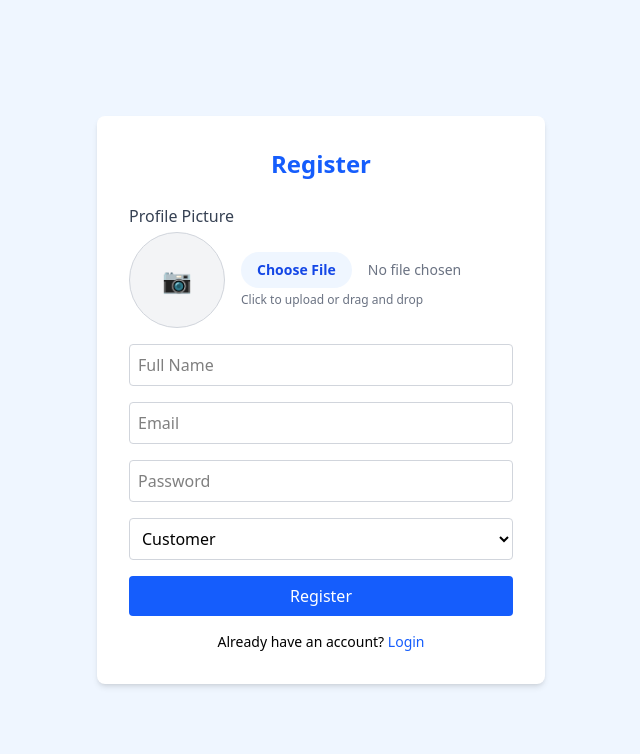
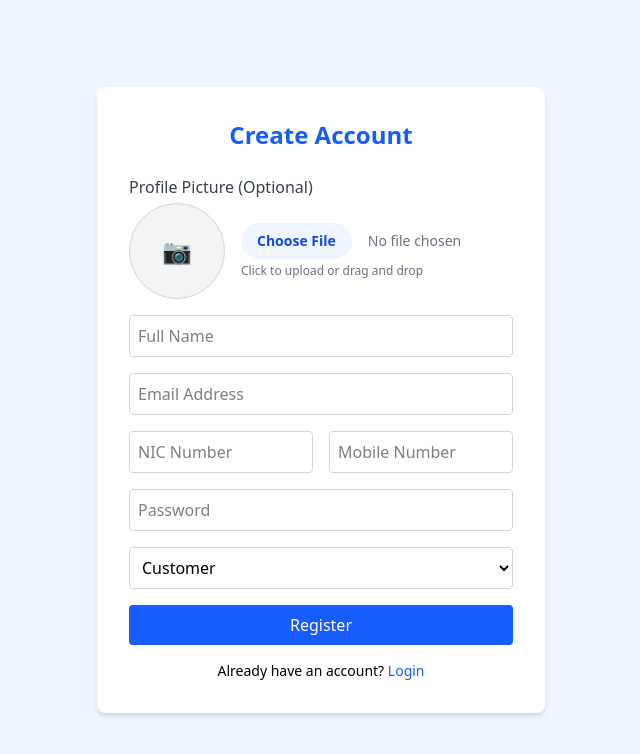
Before and after one commit to Yasodya12/-new2-frontend-car-rental, a React (Vite) app: page /register in a window 1280 px wide. Shown: the top 754 px of the page, without its empty margins (319-959 px from the left). Built offline with nearby package versions, Linux system fonts and the light colour scheme.

Commit message:
first commit

```diff
--- a/src/Model/bookingData.ts
+++ b/src/Model/bookingData.ts
@@ -1,13 +1,13 @@
 export interface BookingData {
     _id?: string;
-    customerId:string;
+    customerId: string;
     tripId: string;
     bookingDate: Date;
     status: string;
     notes?: string | null;
 }
 
-export interface PopulatedBookingDTO{
+export interface PopulatedBookingDTO {
     _id?: string;
     customerId: {
         _id: string;
@@ -30,6 +30,7 @@ export interface PopulatedBookingDTO{
         startLocation: string;
         endLocation: string;
         date: Date;
+        status: string;
     } | null;
 
     bookingDate: Date;
--- a/src/Model/userData.ts
+++ b/src/Model/userData.ts
@@ -5,6 +5,10 @@ export interface UserData {
     password: string
     role: string
     profileImage?: string | null | undefined
+    nic?: string
+    contactNumber?: string
+    dateOfBirth?: string | Date | null
+    gender?: string | null
     averageRating?: number
     totalRatings?: number
     experience?: number
--- a/src/view/common/Navbar/Navbar.tsx
+++ b/src/view/common/Navbar/Navbar.tsx
@@ -13,6 +13,10 @@ export interface UserData {
     password: string
     role: string
     profileImage?: string | null | undefined
+    nic?: string
+    contactNumber?: string
+    dateOfBirth?: string | Date | null
+    gender?: string | null
     averageRating?: number
     totalRatings?: number
     experience?: number
--- a/src/view/page/Booking/Booking.tsx
+++ b/src/view/page/Booking/Booking.tsx
@@ -82,7 +82,7 @@ export function Booking() {
 
                 const ratedSet = new Set<string>();
                 for (const booking of allBookings) {
-                    if (booking.tripId?._id && (booking.status === "Confirmed" || booking.tripId?.status === "Completed")) {
+                    if (booking.tripId?._id && (booking.status === "Confirmed" || booking.tripId?.status === "Completed" || booking.tripId?.status === "Paid")) {
                         try {
                             const ratingResponse = await backendApi.get(`/api/v1/ratings/trip/${booking.tripId._id}`);
                             if (ratingResponse.data) {
@@ -358,6 +358,7 @@ export function Booking() {
                                     booking.tripId?._id &&
                                     booking.tripId?.driverId?._id &&
                                     user?.role === "customer" &&
+                                    (booking.tripId?.status === "Completed" || booking.tripId?.status === "Paid") &&
                                     !ratedTrips.has(booking.tripId._id) && (
                                         <button
                                             onClick={() => {
--- a/src/view/page/Register/Register.tsx
+++ b/src/view/page/Register/Register.tsx
@@ -14,6 +14,8 @@ interface BaseForm {
     name: string;
     email: string;
     password: string;
+    nic: string;
+    contactNumber: string;
     profileImage: string;
 }
 
@@ -36,6 +38,8 @@ export function Register() {
         name: "",
         email: "",
         password: "",
+        nic: "",
+        contactNumber: "",
         role: "customer",
         profileImage: "",
     });
@@ -79,25 +83,26 @@ export function Register() {
                 alert("Registration successful.");
                 navigate("/login");
             } else {
-                alert("Registration failed.");
+                alert("Registration failed. Please check your details.");
             }
-        } catch (err) {
+        } catch (err: any) {
             console.error(err);
-            alert("Registration failed.");
+            const errorMsg = err.response?.data?.error || "Registration failed.";
+            alert(errorMsg);
         }
     };
 
 
     return (
         <div className="min-h-screen flex items-center justify-center bg-blue-50">
-            <div className="bg-white shadow-md p-8 rounded-lg w-full max-w-md">
-                <h2 className="text-2xl font-bold mb-6 text-center text-blue-600">Register</h2>
+            <div className="bg-white shadow-md p-8 rounded-lg w-full max-w-md my-8">
+                <h2 className="text-2xl font-bold mb-6 text-center text-blue-600 font-display">Create Account</h2>
                 <form onSubmit={handleSubmit} className="space-y-4">
 
                     <div className="mb-4">
                         <ImageUpload
                             onUpload={handleImageUpload}
-                            label="Profile Picture"
+                            label="Profile Picture (Optional)"
                         />
                     </div>
 
@@ -108,34 +113,54 @@ export function Register() {
                         autoComplete='username'
                         value={form.name}
                         onChange={handleChange}
-                        className="w-full border border-gray-300 p-2 rounded"
+                        className="w-full border border-gray-300 p-2 rounded focus:ring-2 focus:ring-blue-500 outline-none"
                         required
                     />
                     <input
                         type="email"
                         name="email"
-                        placeholder="Email"
+                        placeholder="Email Address"
                         autoComplete={'email'}
                         value={form.email}
                         onChange={handleChange}
-                        className="w-full border border-gray-300 p-2 rounded"
+                        className="w-full border border-gray-300 p-2 rounded focus:ring-2 focus:ring-blue-500 outline-none"
                         required
                     />
+                    <div className="grid grid-cols-2 gap-4">
+                        <input
+                            type="text"
+                            name="nic"
+                            placeholder="NIC Number"
+                            value={form.nic}
+                            onChange={handleChange}
+                            className="w-full border border-gray-300 p-2 rounded focus:ring-2 focus:ring-blue-500 outline-none"
+                            required
+                        />
+                        <input
+                            type="text"
+                            name="contactNumber"
+                            placeholder="Mobile Number"
+                            value={form.contactNumber}
+                            onChange={handleChange}
+                            className="w-full border border-gray-300 p-2 rounded focus:ring-2 focus:ring-blue-500 outline-none"
+                            required
+                        />
+                    </div>
                     <input
                         type="password"
                         name="password"
                         placeholder="Password"
-                        autoComplete="current-password"
+                        autoComplete="new-password"
                         value={form.password}
                         onChange={handleChange}
-                        className="w-full border border-gray-300 p-2 rounded"
+                        className="w-full border border-gray-300 p-2 rounded focus:ring-2 focus:ring-blue-500 outline-none"
                         required
                     />
                     <select
                         name="role"
                         value={form.role}
                         onChange={handleChange}
-                        className="w-full border border-gray-300 p-2 rounded"
+                        className="w-full border border-gray-300 p-2 rounded focus:ring-2 focus:ring-blue-500 outline-none"
                     >
                         <option value="customer">Customer</option>
                         <option value="driver">Driver</option>
--- a/src/view/page/Trip/Trip.tsx
+++ b/src/view/page/Trip/Trip.tsx
@@ -275,7 +275,7 @@ export function Trip() {
         try {
             if (user?.role === "customer" && user._id && localTrips.length > 0) {
                 const customerCompleted = localTrips.filter(
-                    (trip) => trip.customerId && trip.customerId._id && user._id && trip.customerId._id === user._id && trip.status === "Completed"
+                    (trip) => trip.customerId && trip.customerId._id && user._id && trip.customerId._id === user._id && (trip.status === "Completed" || trip.status === "Paid")
                 );
 
                 const ratedSet = new Set<string>();
--- a/src/view/page/User/User.tsx
+++ b/src/view/page/User/User.tsx
@@ -98,24 +98,48 @@ export function User() {
                 </div>
 
                 <div>
-                    <label className="block mb-1 font-medium">Name</label>
+                    <label className="block mb-1 font-medium text-gray-700">Name</label>
                     <input type="text" name="name" value={userData.name}
                         onChange={handleChange}
-                        className="w-full px-4 py-2 border rounded-md" required />
+                        className="w-full px-4 py-2 border rounded-md focus:ring-2 focus:ring-blue-500 outline-none" required />
                 </div>
 
                 <div>
-                    <label className="block mb-1 font-medium">Email</label>
+                    <label className="block mb-1 font-medium text-gray-700">Email Address</label>
                     <input type="email" name="email" value={userData.email}
                         onChange={handleChange}
-                        className="w-full px-4 py-2 border rounded-md" required />
+                        className="w-full px-4 py-2 border rounded-md focus:ring-2 focus:ring-blue-500 outline-none" required />
+                </div>
+
+                <div className="grid grid-cols-2 gap-4">
+                    <div>
+                        <label className="block mb-1 font-medium text-gray-700">NIC Number</label>
+                        <input type="text" name="nic" value={userData.nic || ""}
+                            onChange={handleChange}
+                            className="w-full px-4 py-2 border rounded-md focus:ring-2 focus:ring-blue-500 outline-none bg-gray-50" required />
+                    </div>
+                    <div>
+                        <label className="block mb-1 font-medium text-gray-700">Mobile Number</label>
+                        <input type="text" name="contactNumber" value={userData.contactNumber || ""}
+                            onChange={handleChange}
+                            className="w-full px-4 py-2 border rounded-md focus:ring-2 focus:ring-blue-500 outline-none" required />
+                    </div>
+                </div>
+
+                <div className="grid grid-cols-2 gap-4 bg-gray-50 p-3 rounded-lg border border-gray-100 italic text-sm text-gray-600">
+                    <div>
+                        <span className="font-semibold not-italic">Date of Birth:</span> {userData.dateOfBirth ? new Date(userData.dateOfBirth).toLocaleDateString() : "Extracted from NIC"}
+                    </div>
+                    <div>
+                        <span className="font-semibold not-italic">Gender:</span> {userData.gender || "Extracted from NIC"}
+                    </div>
                 </div>
 
                 <div>
-                    <label className="block mb-1 font-medium">Password</label>
-                    <input type="password" name="password" value={userData.password}
+                    <label className="block mb-1 font-medium text-gray-700">Update Password (Leave blank to keep current)</label>
+                    <input type="password" name="password" value={userData.password || ""}
                         onChange={handleChange}
-                        className="w-full px-4 py-2 border rounded-md" required />
+                        className="w-full px-4 py-2 border rounded-md focus:ring-2 focus:ring-blue-500 outline-none" />
                 </div>
 
                 {userData.role === "driver" && (
```
Also changed, not shown: src/view/components/RatingModal/RatingModal.tsx (+15 -18 lines).
